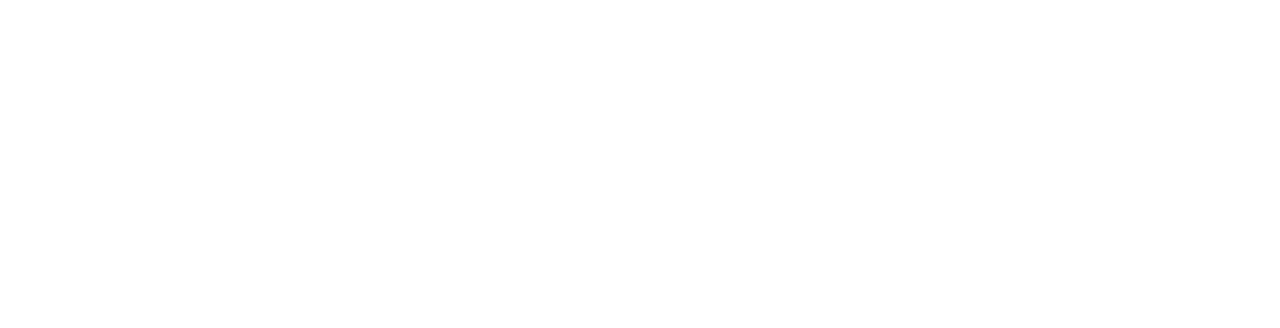
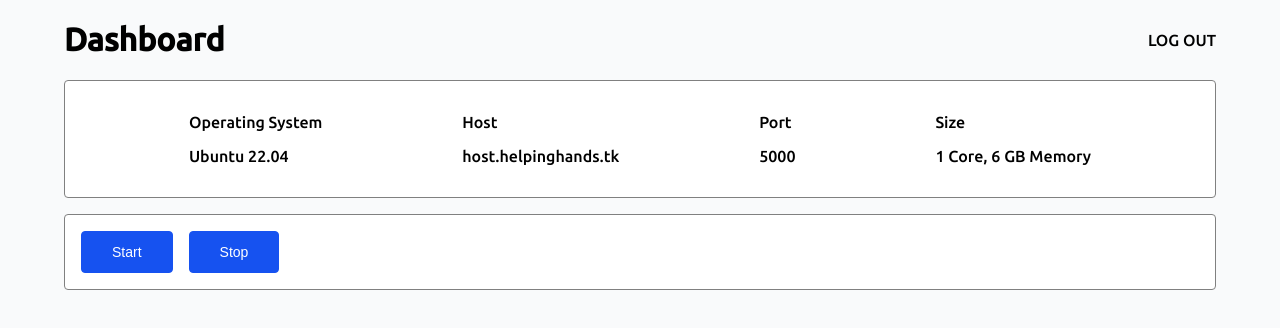
Before and after one commit to githmin/dockhere-frontend, a React (Create React App) app: page /dashboard in a window 1280 px wide. Before the commit this address had no page. Shown: the top 328 px of the page. Built offline with nearby package versions, Linux system fonts and the light colour scheme.

Commit message:
dashboard design complete

```diff
--- a/package.json
+++ b/package.json
@@ -3,12 +3,15 @@
   "version": "0.1.0",
   "private": true,
   "dependencies": {
+    "@emotion/react": "^11.10.8",
+    "@emotion/styled": "^11.10.8",
+    "@mui/material": "^5.12.3",
+    "@mui/styled-engine-sc": "^5.12.0",
     "@testing-library/jest-dom": "^5.16.5",
     "@testing-library/react": "^13.4.0",
     "@testing-library/user-event": "^13.5.0",
     "axios": "^1.4.0",
     "react": "^18.2.0",
-    "react-axios": "^2.0.6",
     "react-dom": "^18.2.0",
     "react-router-dom": "^6.10.0",
     "react-scripts": "5.0.1",
--- a/src/App.js
+++ b/src/App.js
@@ -1,6 +1,7 @@
 import { Route, Routes } from "react-router-dom";
 import Login from "./components/Login";
 import Signup from "./components/Signup";
+import Dashboard from "./components/Dashboard";
 import { useState } from "react";
 
 function App() {
@@ -10,6 +11,7 @@
       <Routes>
         <Route path="/login" element={<Login host={host} />} />
         <Route path="/signup" element={<Signup />} />
+        <Route path="/dashboard" element={<Dashboard />} />
       </Routes>
     </>
   );
--- /dev/null
+++ b/src/components/Dashboard.jsx
@@ -0,0 +1,99 @@
+import { Container } from "@mui/material";
+import React from "react";
+import { Link } from "react-router-dom";
+import styled from "styled-components";
+
+const MainHeader = styled.div`
+  display: flex;
+  justify-content: space-between;
+  align-items: center;
+
+  & > a {
+    text-decoration: none;
+    color: black;
+  }
+`;
+
+const MainHeading = styled.h1`
+  font-family: "Ubuntu", sans-serif;
+`;
+
+const Header = styled.div`
+  /* border: 1px solid black; */
+  display: flex;
+  justify-content: space-evenly;
+  background-color: white;
+  border-radius: 4px;
+  border: 1px solid grey;
+`;
+
+const HeaderSections = styled.div`
+  padding: 1rem;
+`;
+
+const Control = styled.div`
+  /* border: 1px solid black; */
+  margin-top: 1rem;
+  padding: 1rem;
+  gap: 1rem;
+  display: flex;
+  justify-content: flex-start;
+  background-color: white;
+  border-radius: 4px;
+  border: 1px solid grey;
+`;
+
+const ControllButtons = styled.button`
+  background-color: #1652f0;
+  border: 1px solid #1652f0;
+  border-radius: 4px;
+  box-sizing: border-box;
+  color: #ffffff;
+  cursor: pointer;
+  font-size: 14px;
+  padding: 12px 30px;
+  position: relative;
+  text-align: center;
+
+  &:hover {
+    background-color: #0a46e4;
+    border-color: #0a46e4;
+  }
+`;
+const Dashboard = () => {
+  return (
+    <div>
+      <Container>
+        <MainHeader>
+          <MainHeading>Dashboard</MainHeading>
+          <Link to={"#"}>LOG OUT</Link>
+        </MainHeader>
+        <Header>
+          <HeaderSections>
+            <p>Operating System</p>
+            <p>Ubuntu 22.04</p>
+          </HeaderSections>
+          <HeaderSections>
+            <p>Host</p>
+            <p>host.helpinghands.tk</p>
+          </HeaderSections>
+          <HeaderSections>
+            <p>Port</p>
+            <p>5000</p>
+          </HeaderSections>
+          <HeaderSections>
+            <p>Size</p>
+            <p>1 Core, 6 GB Memory</p>
+          </HeaderSections>
+        </Header>
+
+        <Control>
+          <ControllButtons>Start</ControllButtons>
+          <ControllButtons>Stop</ControllButtons>
+        </Control>
+      </Container>
+    </div>
+  );
+};
+
+export default Dashboard;
--- a/src/index.css
+++ b/src/index.css
@@ -3,4 +3,6 @@
 body {
   margin: 0;
   padding: 0;
+  font-family: "Ubuntu", sans-serif;
+  background-color: #f9fafb;
 }
```
Also changed, not shown: 1 other file (tests, documents, lock files or other folders).
